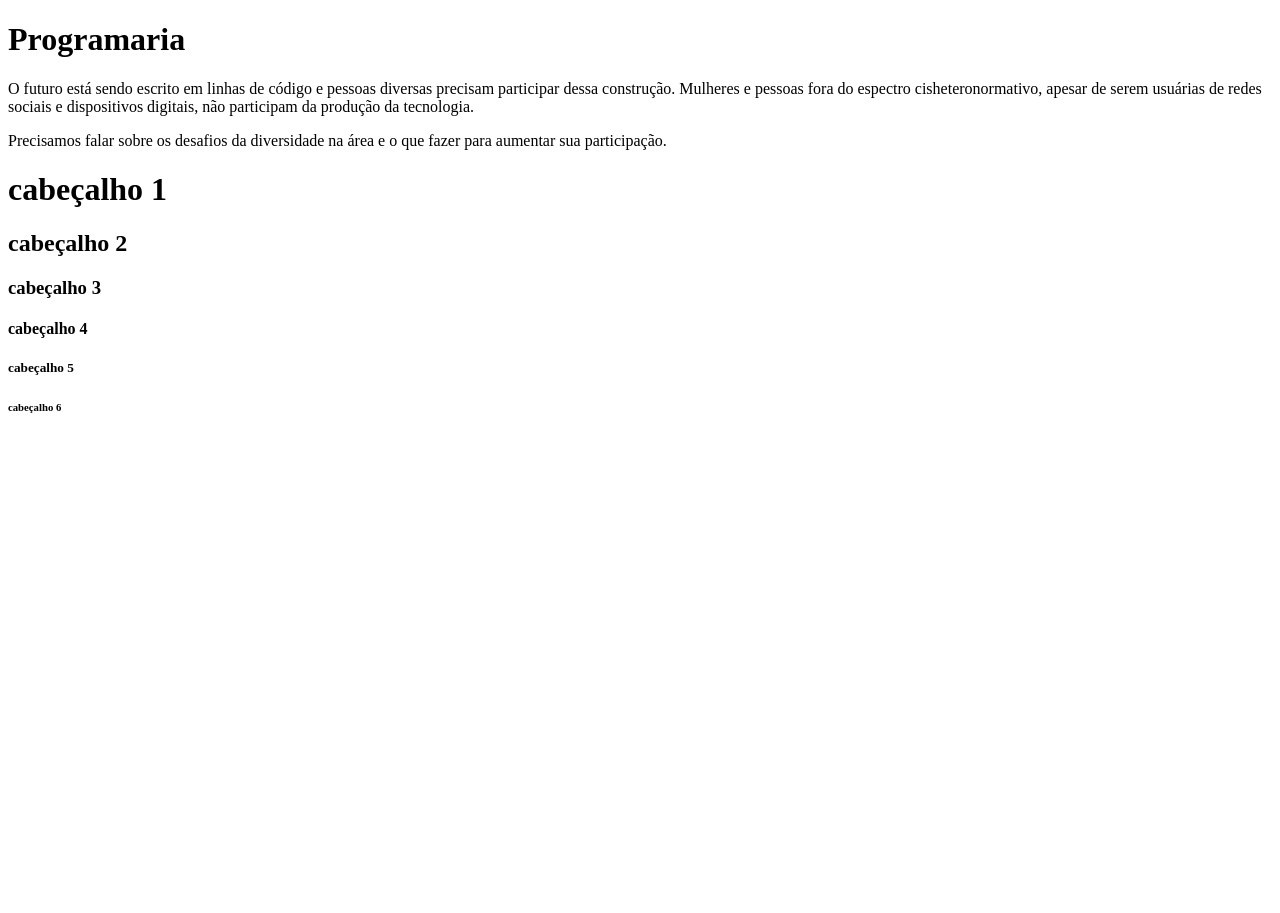
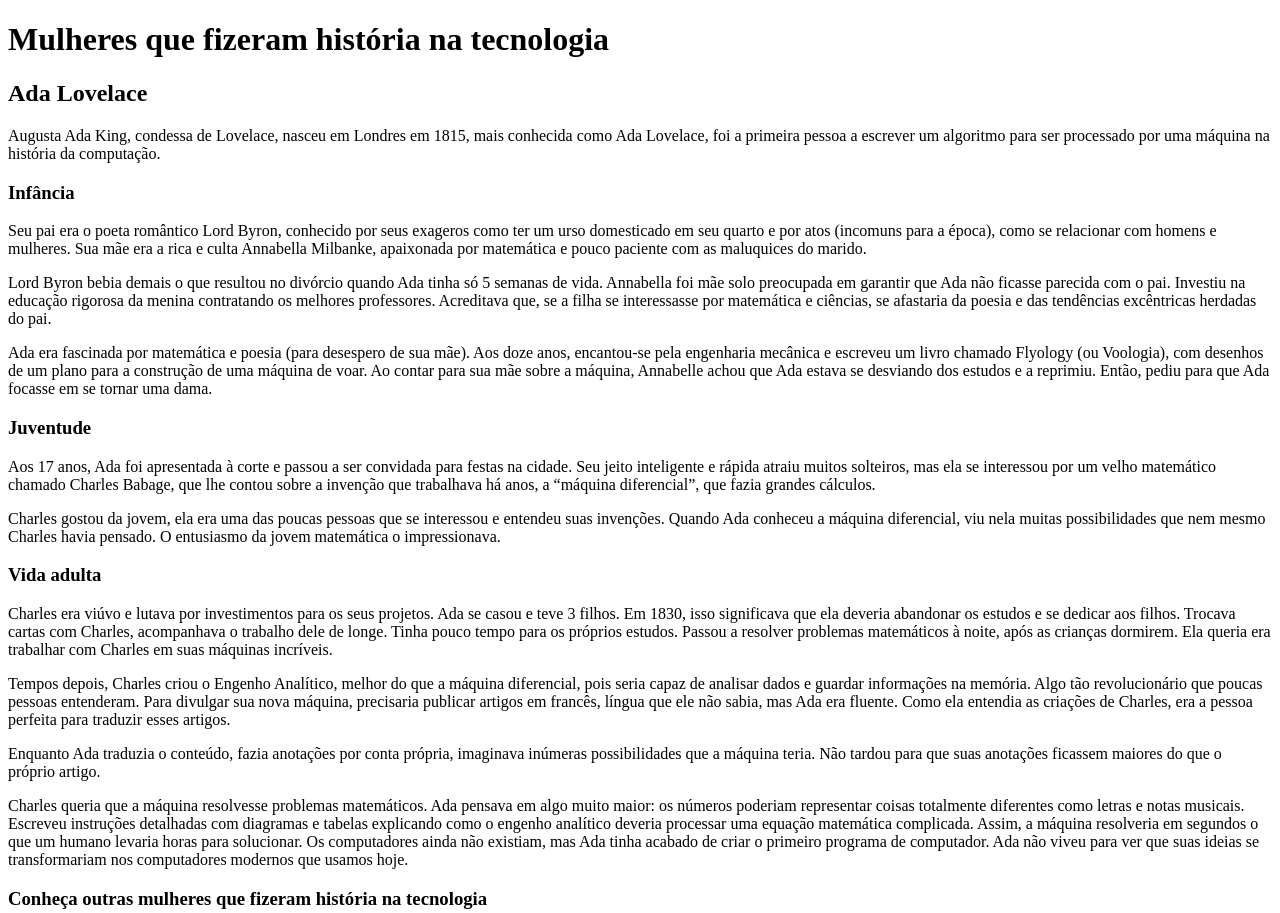
Before and after one commit to AmandaVoigt/frontend-programaria, a plain HTML site: page siteada/index.html in a window 1280 px wide. Shown: the top 913 px of the page. Before the commit the page ends 800 px from the top, so only its background shows below. Drawn offline with Linux system fonts and the light colour scheme.

Commit message:
Fundamental structure of an HTML document (head and body)

```diff
--- a/siteada/index.html
+++ b/siteada/index.html
@@ -1,28 +1,108 @@
 <!DOCTYPE html>
 <html>
+  <head>
+    <meta charset="utf-8" />
+    <meta name="viewport" content="width=device-width" />
+    <title>replit</title>
+    <link href="style.css" rel="stylesheet" type="text/css" />
+  </head>
 
-<head>
-  <meta charset="utf-8">
-  <meta name="viewport" content="width=device-width">
-  <title>replit</title>
-  <link href="style.css" rel="stylesheet" type="text/css" />
-</head>
+  <body>
+    <h1>Mulheres que fizeram história na tecnologia</h1>
 
-<body>
-  <h1>Programaria</h1>
+    <h2>Ada Lovelace</h2>
 
-  <p> O futuro está sendo escrito em linhas de código e pessoas diversas precisam participar dessa construção. Mulheres
-    e pessoas fora do espectro cisheteronormativo, apesar de serem usuárias de redes sociais e dispositivos digitais,
-    não participam da produção da tecnologia. </p>
+    <p>
+      Augusta Ada King, condessa de Lovelace, nasceu em Londres em 1815, mais
+      conhecida como Ada Lovelace, foi a primeira pessoa a escrever um algoritmo
+      para ser processado por uma máquina na história da computação.
+    </p>
 
-  <p>Precisamos falar sobre os desafios da diversidade na área e o que fazer para aumentar sua participação.</p>
+    <h3>Infância</h3>
 
-  <h1>cabeçalho 1</h1>
-  <h2>cabeçalho 2</h2>
-  <h3>cabeçalho 3</h3>
-  <h4>cabeçalho 4</h4>
-  <h5>cabeçalho 5</h5>
-  <h6>cabeçalho 6</h6>
-</body>
+    <p>
+      Seu pai era o poeta romântico Lord Byron, conhecido por seus exageros como
+      ter um urso domesticado em seu quarto e por atos (incomuns para a época),
+      como se relacionar com homens e mulheres. Sua mãe era a rica e culta
+      Annabella Milbanke, apaixonada por matemática e pouco paciente com as
+      maluquices do marido.
+    </p>
 
+    <p>
+      Lord Byron bebia demais o que resultou no divórcio quando Ada tinha só 5
+      semanas de vida. Annabella foi mãe solo preocupada em garantir que Ada não
+      ficasse parecida com o pai. Investiu na educação rigorosa da menina
+      contratando os melhores professores. Acreditava que, se a filha se
+      interessasse por matemática e ciências, se afastaria da poesia e das
+      tendências excêntricas herdadas do pai.
+    </p>
+
+    <p>
+      Ada era fascinada por matemática e poesia (para desespero de sua mãe). Aos
+      doze anos, encantou-se pela engenharia mecânica e escreveu um livro
+      chamado Flyology (ou Voologia), com desenhos de um plano para a construção
+      de uma máquina de voar. Ao contar para sua mãe sobre a máquina, Annabelle
+      achou que Ada estava se desviando dos estudos e a reprimiu. Então, pediu
+      para que Ada focasse em se tornar uma dama.
+    </p>
+
+    <h3>Juventude</h3>
+
+    <p>
+      Aos 17 anos, Ada foi apresentada à corte e passou a ser convidada para
+      festas na cidade. Seu jeito inteligente e rápida atraiu muitos solteiros,
+      mas ela se interessou por um velho matemático chamado Charles Babage, que
+      lhe contou sobre a invenção que trabalhava há anos, a “máquina
+      diferencial”, que fazia grandes cálculos.
+    </p>
+
+    <p>
+      Charles gostou da jovem, ela era uma das poucas pessoas que se interessou
+      e entendeu suas invenções. Quando Ada conheceu a máquina diferencial, viu
+      nela muitas possibilidades que nem mesmo Charles havia pensado. O
+      entusiasmo da jovem matemática o impressionava.
+    </p>
+
+    <h3>Vida adulta</h3>
+
+    <p>
+      Charles era viúvo e lutava por investimentos para os seus projetos. Ada se
+      casou e teve 3 filhos. Em 1830, isso significava que ela deveria abandonar
+      os estudos e se dedicar aos filhos. Trocava cartas com Charles,
+      acompanhava o trabalho dele de longe. Tinha pouco tempo para os próprios
+      estudos. Passou a resolver problemas matemáticos à noite, após as crianças
+      dormirem. Ela queria era trabalhar com Charles em suas máquinas incríveis.
+    </p>
+
+    <p>
+      Tempos depois, Charles criou o Engenho Analítico, melhor do que a máquina
+      diferencial, pois seria capaz de analisar dados e guardar informações na
+      memória. Algo tão revolucionário que poucas pessoas entenderam. Para
+      divulgar sua nova máquina, precisaria publicar artigos em francês, língua
+      que ele não sabia, mas Ada era fluente. Como ela entendia as criações de
+      Charles, era a pessoa perfeita para traduzir esses artigos.
+    </p>
+
+    <p>
+      Enquanto Ada traduzia o conteúdo, fazia anotações por conta própria,
+      imaginava inúmeras possibilidades que a máquina teria. Não tardou para que
+      suas anotações ficassem maiores do que o próprio artigo.
+    </p>
+
+    <p>
+      Charles queria que a máquina resolvesse problemas matemáticos. Ada pensava
+      em algo muito maior: os números poderiam representar coisas totalmente
+      diferentes como letras e notas musicais. Escreveu instruções detalhadas
+      com diagramas e tabelas explicando como o engenho analítico deveria
+      processar uma equação matemática complicada. Assim, a máquina resolveria
+      em segundos o que um humano levaria horas para solucionar. Os computadores
+      ainda não existiam, mas Ada tinha acabado de criar o primeiro programa de
+      computador. Ada não viveu para ver que suas ideias se transformariam nos
+      computadores modernos que usamos hoje.
+    </p>
+
+    <h3>Conheça outras mulheres que fizeram história na tecnologia</h3>
+
+    Grace Hopper Dorothy Voughan Margareth Hamilton Katherine Jhonson
+  </body>
 </html>
```
